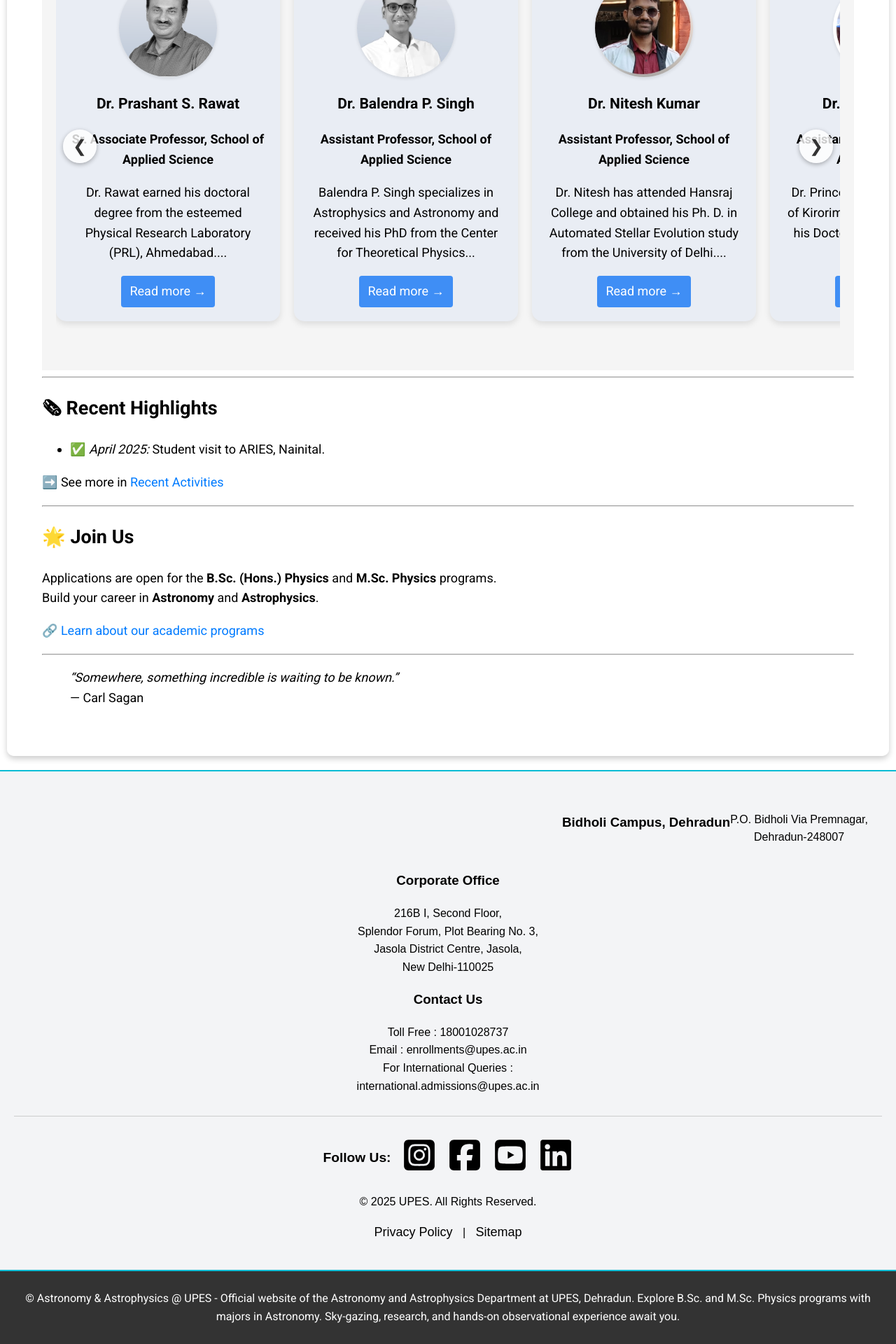
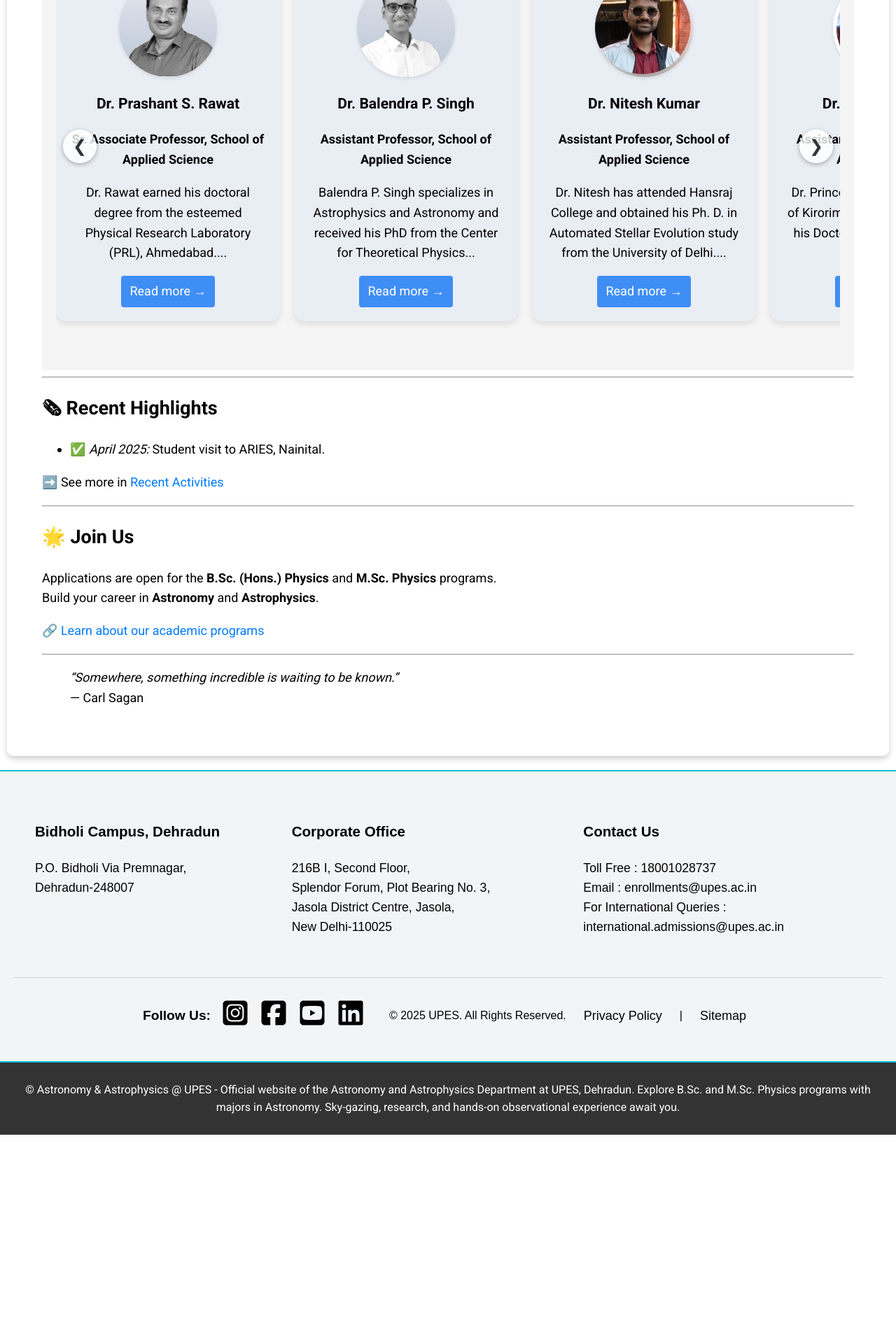
Before and after one commit to princesharmaupes/astroupes.github.io, a Jekyll site: the page built from index.markdown, in a window 1280 px wide. Shown: the part 2106-4026 px from the top of the page at 70% size. Built offline with Jekyll 4.4.1, drawn with Linux system fonts in a browser that asks for light colours; after the commit the page ends 3727 px from its top, so only the background shows below that.

Commit message:
day5 footer revert

```diff
--- a/_layouts/default.html
+++ b/_layouts/default.html
@@ -133,7 +133,7 @@
 <body>
   <!-- Video Background -->
   <video autoplay muted loop id="background-video">
-    <source src="/assests/videos/time.mp4" type="video/mp4">
+    <source src="assests/videos/time.mp4" type="video/mp4">
     Your browser does not support the video tag.
   </video>
 
@@ -251,14 +251,13 @@
 
 
 <footer style="background-color: #f3f4f6; padding: 40px 20px; font-family: Arial, sans-serif; color: black;">
-  <div style="display: flex; flex-wrap: wrap; justify-content: space-between; max-width: 1200px; margin: auto;">
-
-    <div style="flex: 1 1 200px; margin: 10px; text-align: justify; font-size: 1.1em;"></div>
+  <div style="display: flex; flex-wrap: wrap; justify-content: space-between; max-width: 1200px; margin: auto; font-size: 1.1em;">
+    <div style="flex: 1 1 200px; margin: 10px; text-align: justify;">
       <h3><strong>Bidholi Campus, Dehradun</strong></h3>
       <p>P.O. Bidholi Via Premnagar,<br>Dehradun-248007</p>
     </div>
 
-    <div style="flex: 1 1 250px; margin: 10px; text-align: justify; font-size: 1.1em;"></div>
+    <div style="flex: 1 1 250px; margin: 10px; text-align: justify;">
       <h3><strong>Corporate Office</strong></h3>
       <p>216B I, Second Floor,<br>
       Splendor Forum, Plot Bearing No. 3,<br>
@@ -266,39 +265,32 @@
       New Delhi-110025</p>
     </div>
 
-    <div style="flex: 1 1 250px; margin: 10px; text-align: justify; font-size: 1.1em;"></div>
+    <div style="flex: 1 1 250px; margin: 10px; text-align: justify;">
       <h3><strong>Contact Us</strong></h3>
       <p>Toll Free : 18001028737<br>
       Email : enrollments@upes.ac.in<br>
       For International Queries :<br>
       international.admissions@upes.ac.in</p>
     </div>
-
   </div>
-
 
   <hr style="margin: 30px 0; border: 0; border-top: 1px solid #ccc;">
 
-  <div style="text-align: center; display: flex; justify-content: center; align-items: center; gap: 15px; flex-wrap: wrap;">
+  <div style="display: flex; justify-content: center; align-items: center; gap: 15px; flex-wrap: wrap; text-align: center;">
     <div style="font-size: 1.2em; font-weight: bold;">Follow Us:</div>
-    <div style="display: flex; align-items: center; gap: 15px;">
     <a href="https://www.instagram.com/astro_at_upes/" class="social-icon">
-        <img src="assests/images/square-instagram-brands.svg" target="_blank" alt="Instagram" style="width: 50px; height: 50px;">
+      <img src="assests/images/square-instagram-brands.svg" target="_blank" alt="Instagram" style="width: 40px; height: 40px;">
     </a>
     <a href="https://www.facebook.com/UPESddnuk" class="social-icon">
-        <img src="assests/images/square-facebook-brands.svg" target="_blank" alt="Facebook" style="width: 50px; height: 50px;">
+      <img src="assests/images/square-facebook-brands.svg" target="_blank" alt="Facebook" style="width: 40px; height: 40px;">
     </a>
     <a href="https://www.youtube.com/user/UPESUniversity/featured" class="social-icon">
-        <img src="assests/images/square-youtube-brands.svg" target="_blank" alt="YouTube" style="width: 50px; height: 50px;">
+      <img src="assests/images/square-youtube-brands.svg" target="_blank" alt="YouTube" style="width: 40px; height: 40px;">
     </a>
     <a href="https://www.linkedin.com/school/upesdehradun/posts/" class="social-icon">
-        <img src="assests/images/linkedin-brands.svg" target="_blank" alt="LinkedIn" style="width: 50px; height: 50px;">
+      <img src="assests/images/linkedin-brands.svg" target="_blank" alt="LinkedIn" style="width: 40px; height: 40px;">
     </a>
-    </div>
-  </div>
-
-  <div style="text-align: center; margin-top: 20px;">
-    <p>&copy; 2025 UPES. All Rights Reserved.</p>
+    <span style="margin-left: 20px;">&copy; 2025 UPES. All Rights Reserved.</span>
     <a href="https://www.upes.ac.in/upes-privacy-policy" style="margin: 0 10px; color: black;">Privacy Policy</a> |
     <a href="https://www.upes.ac.in/sitemap" style="margin: 0 10px; color: black;">Sitemap</a>
   </div>
```
Lines whose indentation alone changed are shown as unchanged.
